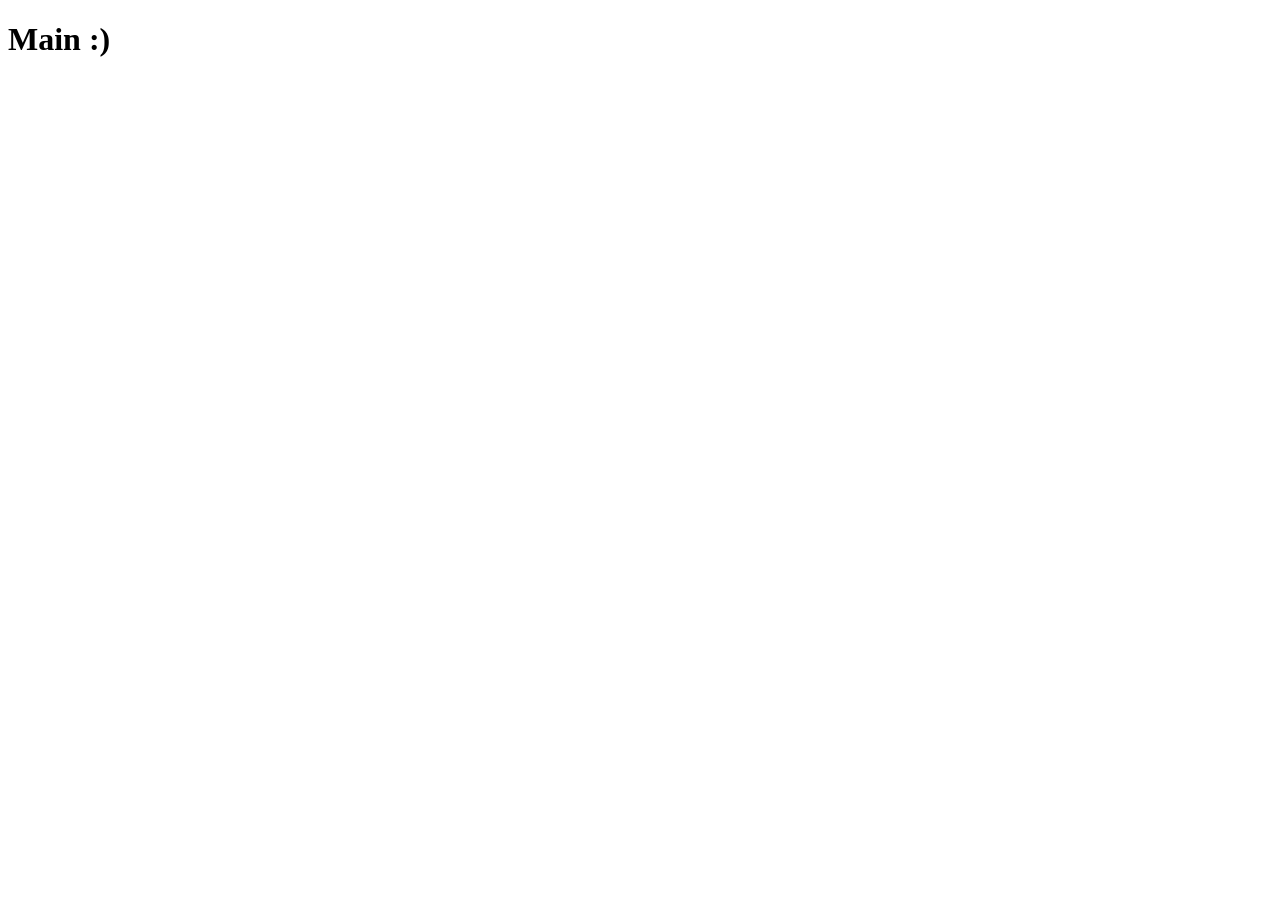
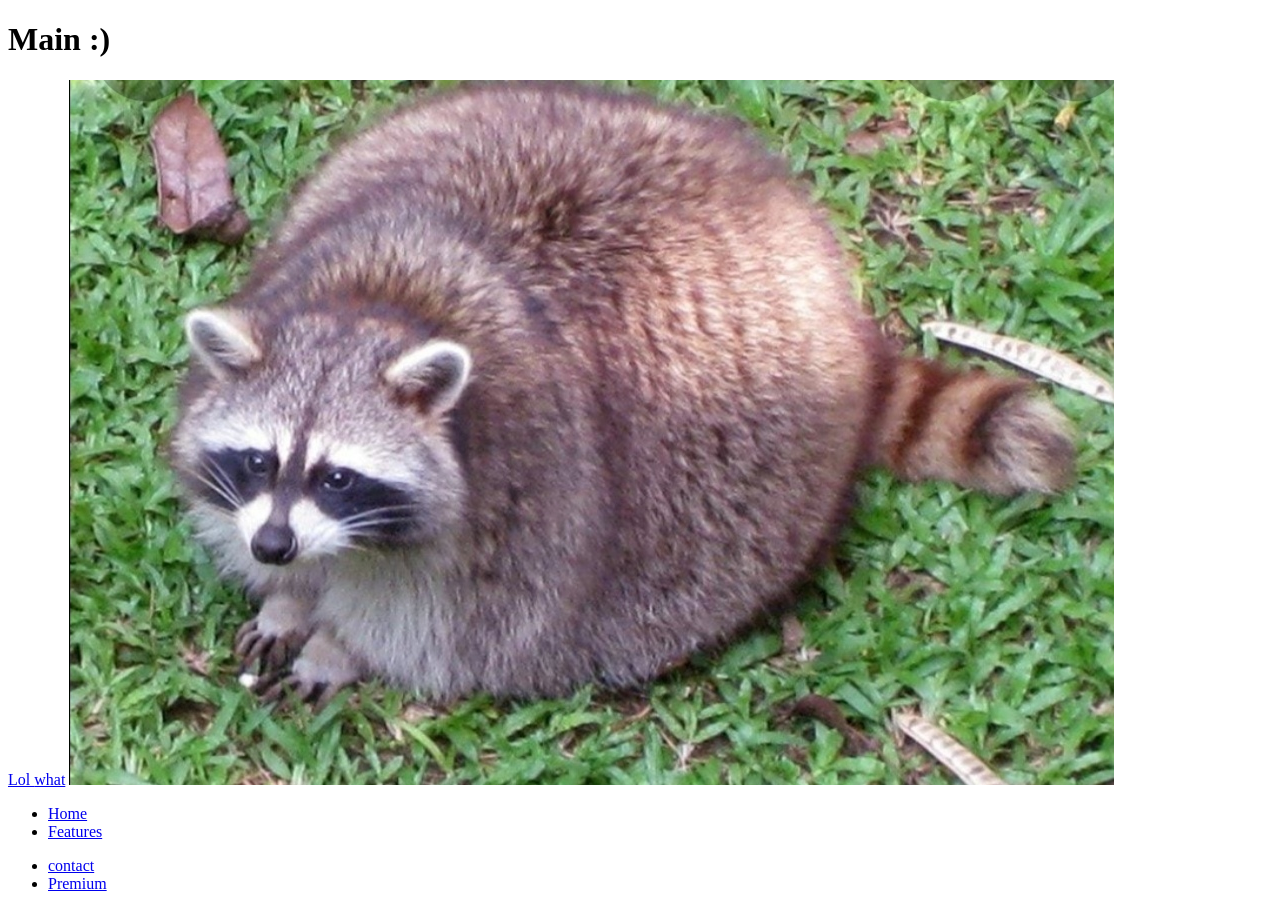
Before and after one commit to fin93/port, a plain HTML site: page index.html in a window 1280 px wide. Before the commit the page ends 800 px from the top, so only its background shows below. Drawn offline with Linux system fonts and the light colour scheme.

Commit message:
we don't talk about it

```diff
--- a/index.html
+++ b/index.html
@@ -2,10 +2,30 @@
 <html lang="en">
 <head>
     <meta charset="UTF-8">
-    <meta http-equiv="X-UA-Compatible" content="IE=edge">
+    <meta http-equiv="X-UA-Compatible">
     <meta name="viewport" content="width=device-width, initial-scale=1.0">
     <title>portfolio</title>
     <h1>Main :)</h1>
 </head>
-<body></body>
+<body>
+    <div class="navbar">
+        <div class="container">
+            <a href="#">Lol <span>what</span></a>
+
+            <img id="mobile-cta" class="mobile-menu" src="imgs/raccon2.jpg" alt="open navigation">
+
+            <nav>
+                <ul class="primary-nav">
+                    <li class="current"><a href="#">Home</a></li>
+                    <li><a href="#">Features</a></li>
+                </ul>
+
+                <ul class="secondary-nav">
+                    <li><a href="#">contact</a></li>
+                    <li class="premium-cta"><a href="#">Premium</a></li>
+                </ul>
+            </nav>
+        </div>
+    </div>
+</body>
 </html>
```
Also changed, not shown: imgs/raccon2.jpg (added).
